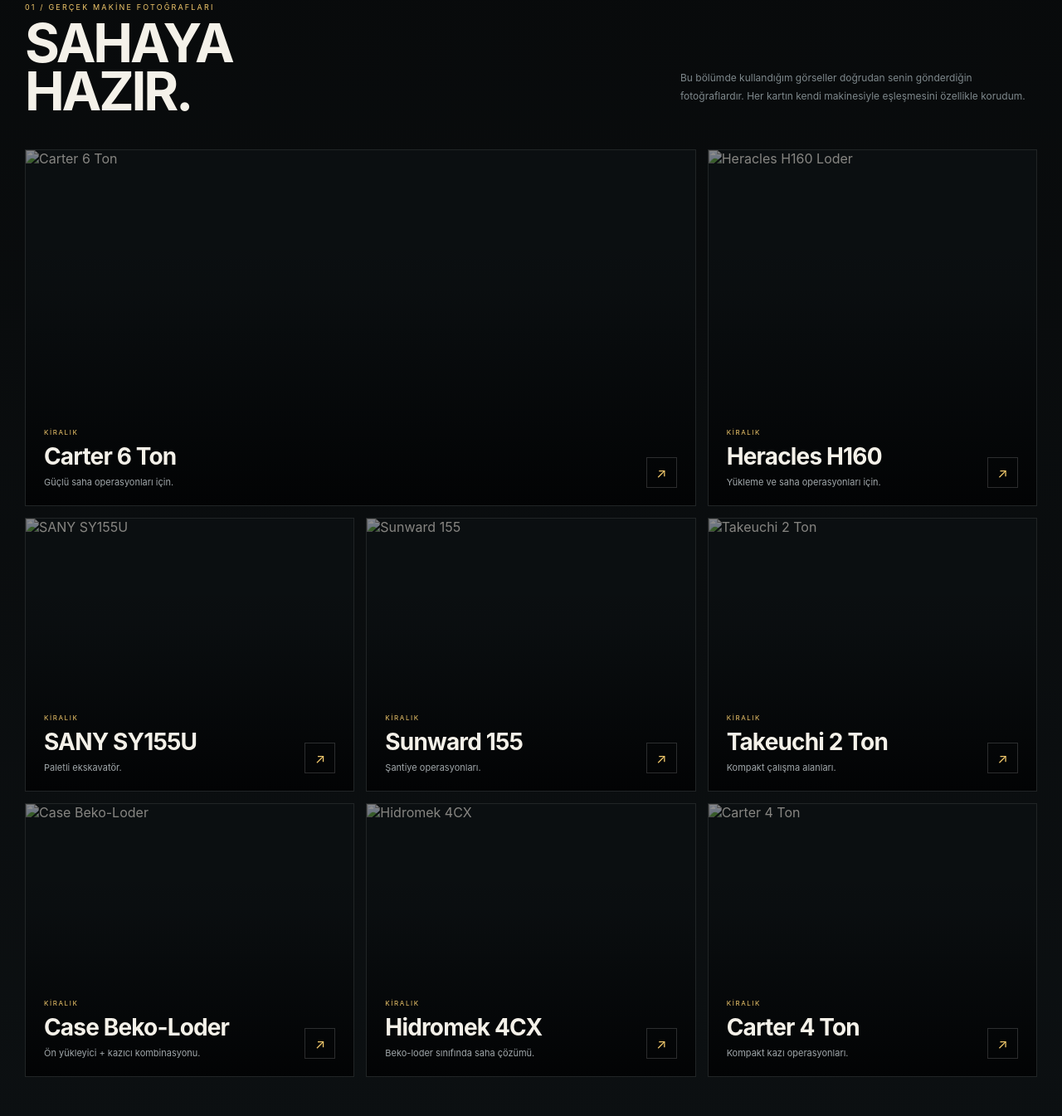
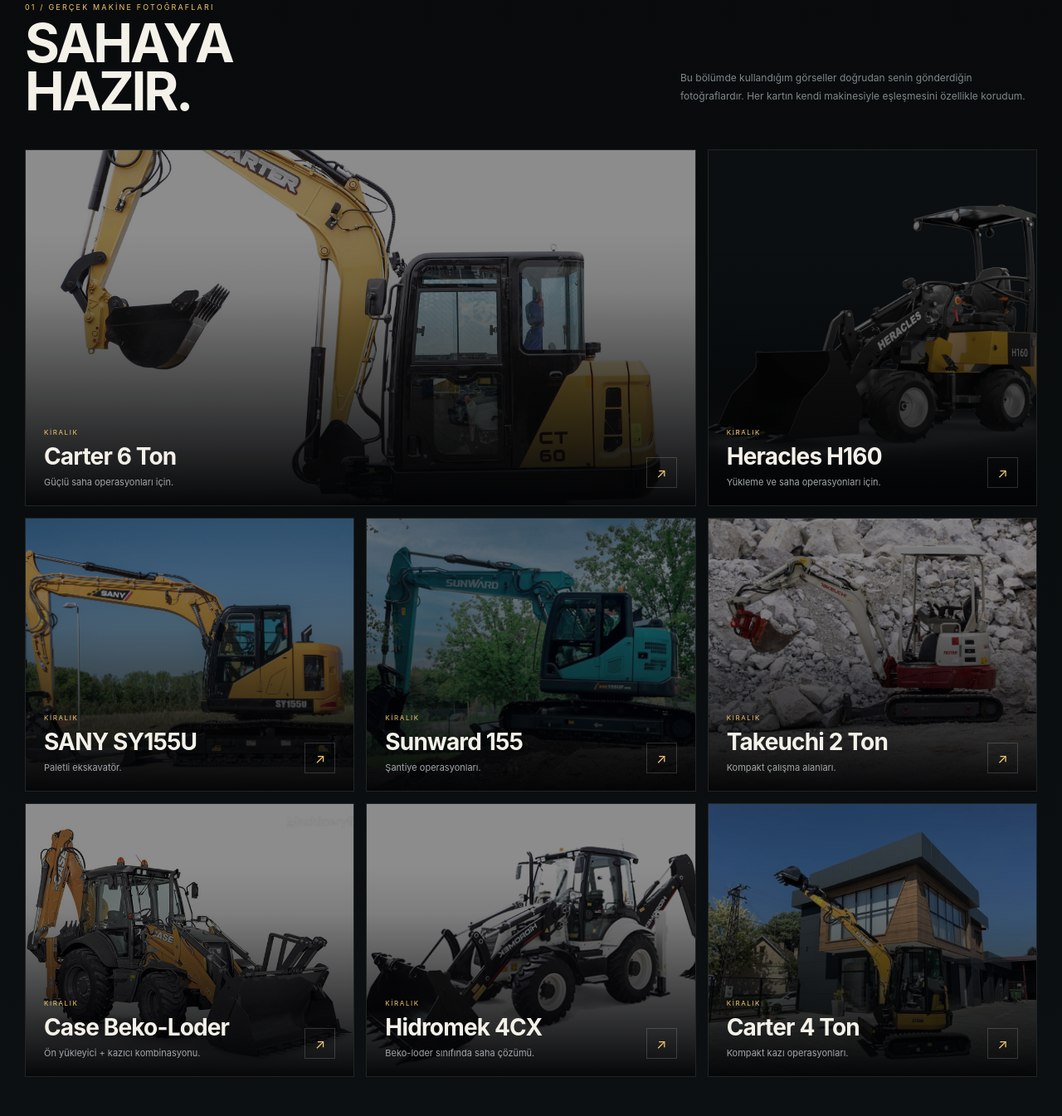
Before and after one commit to ilkm4860-web/gm, a website: page index.html in a window 1280 px wide. Shown: the part 915-2260 px from the top of the page at 83% size. Drawn offline with Linux system fonts and the light colour scheme; files whose address does not match are found by name.

Commit message:
Update rental machine images and details

```diff
--- a/index.html
+++ b/index.html
@@ -103,14 +103,14 @@ footer{border-top:1px solid var(--line);padding:28px 0;color:#667075;font-size:8
  <div class="wrap">
   <div class="head reveal"><div><div class="kicker">01 / Gerçek Makine Fotoğrafları</div><h2>SAHAYA<br>HAZIR.</h2></div><p>Bu bölümde kullandığım görseller doğrudan senin gönderdiğin fotoğraflardır. Her kartın kendi makinesiyle eşleşmesini özellikle korudum.</p></div>
   <div class="cards">
-   <article class="machine big reveal"><img src="assets/carter-6.jpg" alt="Carter 6 Ton"><div class="machine-info"><div class="machine-tag">Kiralık</div><h3>Carter 6 Ton</h3><p>Güçlü saha operasyonları için.</p><div class="arrow">↗</div></div></article>
-   <article class="machine reveal"><img src="assets/heracles-h160.png" alt="Heracles H160 Loder"><div class="machine-info"><div class="machine-tag">Kiralık</div><h3>Heracles H160</h3><p>Yükleme ve saha operasyonları için.</p><div class="arrow">↗</div></div></article>
-   <article class="machine reveal"><img src="assets/sany-sy155u.jpg" alt="SANY SY155U"><div class="machine-info"><div class="machine-tag">Kiralık</div><h3>SANY SY155U</h3><p>Paletli ekskavatör.</p><div class="arrow">↗</div></div></article>
-   <article class="machine reveal"><img src="assets/sunward-155.jpg" alt="Sunward 155"><div class="machine-info"><div class="machine-tag">Kiralık</div><h3>Sunward 155</h3><p>Şantiye operasyonları.</p><div class="arrow">↗</div></div></article>
-   <article class="machine reveal"><img src="assets/takeuchi-2t.jpg" alt="Takeuchi 2 Ton"><div class="machine-info"><div class="machine-tag">Kiralık</div><h3>Takeuchi 2 Ton</h3><p>Kompakt çalışma alanları.</p><div class="arrow">↗</div></div></article>
-   <article class="machine reveal"><img src="assets/case-bekoloder.jpg" alt="Case Beko-Loder"><div class="machine-info"><div class="machine-tag">Kiralık</div><h3>Case Beko-Loder</h3><p>Ön yükleyici + kazıcı kombinasyonu.</p><div class="arrow">↗</div></div></article>
-   <article class="machine reveal"><img src="assets/hidromek-4cx.jpg" alt="Hidromek 4CX"><div class="machine-info"><div class="machine-tag">Kiralık</div><h3>Hidromek 4CX</h3><p>Beko-loder sınıfında saha çözümü.</p><div class="arrow">↗</div></div></article>
-   <article class="machine reveal"><img src="assets/carter-4.jpeg" alt="Carter 4 Ton"><div class="machine-info"><div class="machine-tag">Kiralık</div><h3>Carter 4 Ton</h3><p>Kompakt kazı operasyonları.</p><div class="arrow">↗</div></div></article>
+   <article class="machine big reveal"><img src="carter-6.jpg" alt="Carter 6 Ton"><div class="machine-info"><div class="machine-tag">Kiralık</div><h3>Carter 6 Ton</h3><p>Güçlü saha operasyonları için.</p><div class="arrow">↗</div></div></article>
+   <article class="machine reveal"><img src="heracles-h160.png" alt="Heracles H160 Loder"><div class="machine-info"><div class="machine-tag">Kiralık</div><h3>Heracles H160</h3><p>Yükleme ve saha operasyonları için.</p><div class="arrow">↗</div></div></article>
+   <article class="machine reveal"><img src="sany-sy155u.jpg" alt="SANY SY155U"><div class="machine-info"><div class="machine-tag">Kiralık</div><h3>SANY SY155U</h3><p>Paletli ekskavatör.</p><div class="arrow">↗</div></div></article>
+   <article class="machine reveal"><img src="sunward-155.jpg" alt="Sunward 155"><div class="machine-info"><div class="machine-tag">Kiralık</div><h3>Sunward 155</h3><p>Şantiye operasyonları.</p><div class="arrow">↗</div></div></article>
+   <article class="machine reveal"><img src="takeuchi-2t.jpg" alt="Takeuchi 2 Ton"><div class="machine-info"><div class="machine-tag">Kiralık</div><h3>Takeuchi 2 Ton</h3><p>Kompakt çalışma alanları.</p><div class="arrow">↗</div></div></article>
+   <article class="machine reveal"><img src="case-bekoloder.jpg" alt="Case Beko-Loder"><div class="machine-info"><div class="machine-tag">Kiralık</div><h3>Case Beko-Loder</h3><p>Ön yükleyici + kazıcı kombinasyonu.</p><div class="arrow">↗</div></div></article>
+   <article class="machine reveal"><img src="hidromek-4cx.jpg" alt="Hidromek 4CX"><div class="machine-info"><div class="machine-tag">Kiralık</div><h3>Hidromek 4CX</h3><p>Beko-loder sınıfında saha çözümü.</p><div class="arrow">↗</div></div></article>
+   <article class="machine reveal"><img src="carter-4.jpeg" alt="Carter 4 Ton"><div class="machine-info"><div class="machine-tag">Kiralık</div><h3>Carter 4 Ton</h3><p>Kompakt kazı operasyonları.</p><div class="arrow">↗</div></div></article>
   </div>
  </div>
 </section>
@@ -140,14 +140,14 @@ footer{border-top:1px solid var(--line);padding:28px 0;color:#667075;font-size:8
  <div class="wrap">
   <div class="head reveal"><div><div class="kicker">04 / Tüm Kiralık İş Makinelerimiz</div><h2>FİLO<br>BURADA.</h2></div><p>Müsaitlik ve proje detayları için kiralama hattını ara.</p></div>
   <div class="rental-grid">
-   <div class="rental-card reveal"><img src="assets/carter-6.jpg"><div class="rental-info"><span>01 / Kiralık</span><h3>Carter 6 Ton</h3></div></div>
-   <div class="rental-card reveal"><img src="assets/sany-sy155u.jpg"><div class="rental-info"><span>02 / Kiralık</span><h3>SANY SY155U</h3></div></div>
-   <div class="rental-card reveal"><img src="assets/sunward-155.jpg"><div class="rental-info"><span>03 / Kiralık</span><h3>Sunward 155</h3></div></div>
-   <div class="rental-card reveal"><img src="assets/takeuchi-2t.jpg"><div class="rental-info"><span>04 / Kiralık</span><h3>Takeuchi 2 Ton</h3></div></div>
-   <div class="rental-card reveal"><img src="assets/carter-4.jpeg"><div class="rental-info"><span>05 / Kiralık</span><h3>Carter 4 Ton</h3></div></div>
-   <div class="rental-card reveal"><img src="assets/case-bekoloder.jpg"><div class="rental-info"><span>06 / Kiralık</span><h3>Case Beko-Loder</h3></div></div>
-   <div class="rental-card reveal"><img src="assets/hidromek-4cx.jpg"><div class="rental-info"><span>07 / Kiralık</span><h3>Hidromek 4CX</h3></div></div>
-   <div class="rental-card reveal"><img src="assets/heracles-h160.png"><div class="rental-info"><span>08 / Kiralık</span><h3>Heracles H160</h3></div></div>
+   <div class="rental-card reveal"><img src="carter-6.jpg"><div class="rental-info"><span>01 / Kiralık</span><h3>Carter 6 Ton</h3></div></div>
+   <div class="rental-card reveal"><img src="sany-sy155u.jpg"><div class="rental-info"><span>02 / Kiralık</span><h3>SANY SY155U</h3></div></div>
+   <div class="rental-card reveal"><img src="sunward-155.jpg"><div class="rental-info"><span>03 / Kiralık</span><h3>Sunward 155</h3></div></div>
+   <div class="rental-card reveal"><img src="takeuchi-2t.jpg"><div class="rental-info"><span>04 / Kiralık</span><h3>Takeuchi 2 Ton</h3></div></div>
+   <div class="rental-card reveal"><img src="carter-4.jpeg"><div class="rental-info"><span>05 / Kiralık</span><h3>Carter 4 Ton</h3></div></div>
+   <div class="rental-card reveal"><img src="case-bekoloder.jpg"><div class="rental-info"><span>06 / Kiralık</span><h3>Case Beko-Loder</h3></div></div>
+   <div class="rental-card reveal"><img src="hidromek-4cx.jpg"><div class="rental-info"><span>07 / Kiralık</span><h3>Hidromek 4CX</h3></div></div>
+   <div class="rental-card reveal"><img src="heracles-h160.png"><div class="rental-info"><span>08 / Kiralık</span><h3>Heracles H160</h3></div></div>
   </div>
   </div>
  </div>
```
